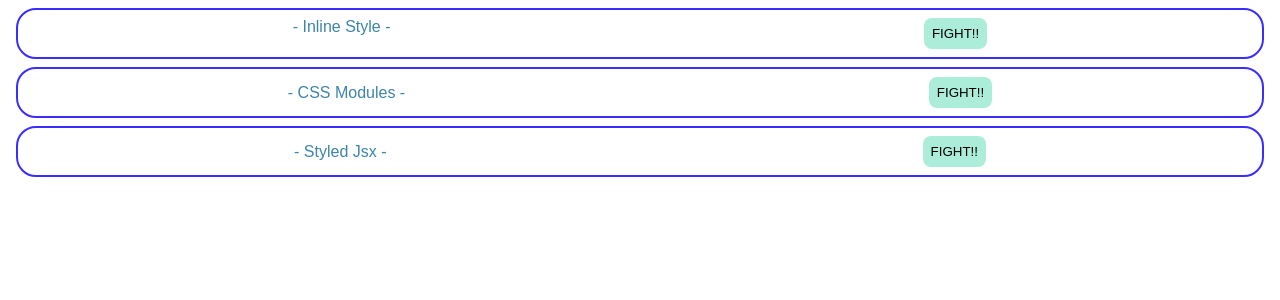
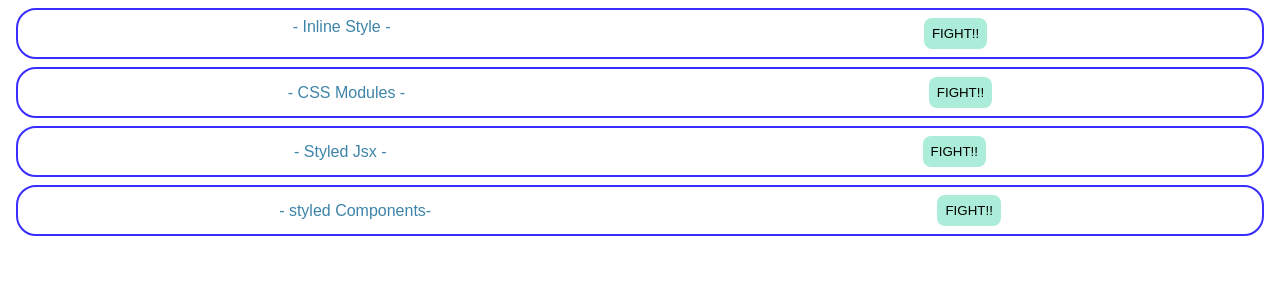
Before and after one commit to ToruTakahashi5431/React_Intermediate_from_Ch12, a React (Create React App) app: page / in a window 1280 px wide. Shown: the top 300 px of the page. Built offline with nearby package versions, Linux system fonts and the light colour scheme.

Commit message:
15. Styled Components

```diff
--- a/package.json
+++ b/package.json
@@ -9,6 +9,7 @@
     "react": "17.0.2",
     "react-dom": "17.0.2",
     "react-scripts": "4.0.0",
+    "styled-components": "5.3.0",
     "styled-jsx": "3.4.4"
   },
   "devDependencies": {
--- a/src/App.js
+++ b/src/App.js
@@ -1,5 +1,6 @@
 import { CssModules } from "./components/CssModules";
 import { InlineStyle } from "./components/InlineStyle";
+import { StyledComponents } from "./components/StyledComponents";
 import { StyledJsx } from "./components/StyledJsx";
 import "./styles.css";
 
@@ -9,6 +10,7 @@
       <InlineStyle />
       <CssModules />
       <StyledJsx />
+      <StyledComponents />
     </div>
   );
 }
--- /dev/null
+++ b/src/components/StyledComponents.jsx
@@ -0,0 +1,37 @@
+import styled from "styled-components";
+
+export const StyledComponents = () => {
+  return (
+    <SContainer>
+      <STitle>- styled Components-</STitle>
+      <SButton>FIGHT!!</SButton>
+    </SContainer>
+  );
+};
+
+const SContainer = styled.div`
+  border: solid 2px #392eff;
+  border-radius: 20px;
+  padding: 8px;
+  margin: 8px;
+  display: flex;
+  justify-content: space-around;
+  align-items: center;
+`;
+
+const STitle = styled.p`
+  margin: 0;
+  color: #3d84a8;
+`;
+
+const SButton = styled.button`
+  background-color: #abedd8;
+  border: none;
+  padding: 8px;
+  border-radius: 8px;
+  &:hover {
+    background-color: #46cdcf;
+    color: #fff;
+    cursor: pointer;
+  }
+`;
```
